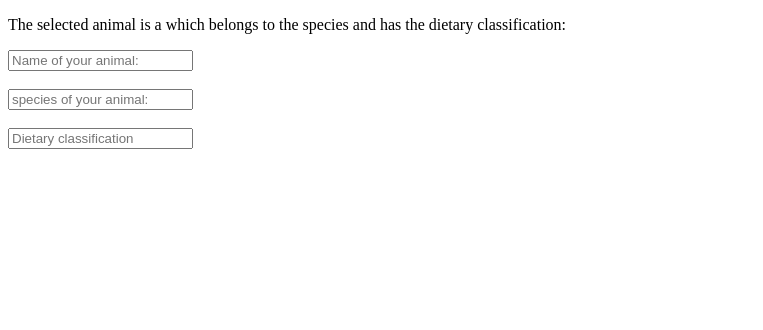
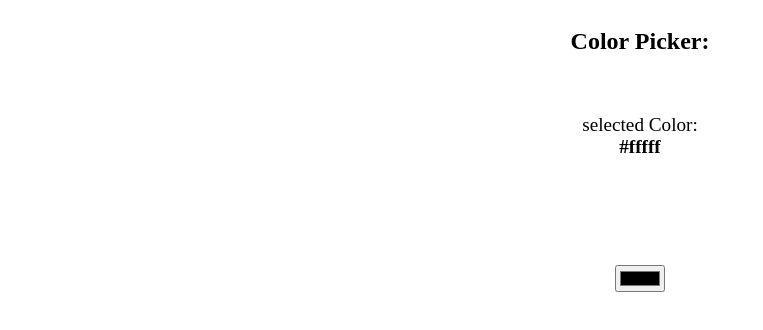
Before and after one commit to rithik-perera/ReactLearningProject, a React (Vite) app in the folder my-react-app/: page / in a window 1280 px wide. Shown: the top 330 px of the page, without its empty margins (0-763 px from the left). Built offline with nearby package versions, Linux system fonts and the light colour scheme.

Commit message:
re-commiting the latest changes

```diff
--- a/my-react-app/src/AllComponents/ObjectsInUseState.jsx
+++ /dev/null
@@ -1,67 +0,0 @@
-import React, {useState} from "react";
-
-function ObjectsInUseState(){
-
-  const  [animal, setAmimal] = useState(
-        {
-            name: "",
-            species: "",
-            dietaryClassification: ""
-        }
-
-    );
-
-
-    const handleAnimalNameChange = (event)=>{
-        setAmimal(
-            a => ({
-                ...a,
-                name: event.target.value
-            })
-        );
-    }
-
-    const handleAnimalTypeChange = (event) =>{
-        setAmimal(
-            a => ({
-                ...a,
-                species: event.target.value //over here it states that the event is deprected, please solve it
-            })
-        );
-    }
-
-    const handleAnimalDCChange = (event)=>{
-        setAmimal(
-            a => ({
-                ...a, dietaryClassification: event.target.value
-            })
-        )
-    }
-
-
-
-    return(
-        <div className="animal-classification">
-            <p>The selected animal is a {animal.name} which belongs to the species {animal.species} and has the dietary classification: {animal.dietaryClassification}</p>
-            <input
-                type="text"
-                placeholder="Name of your animal: "
-                onChange={handleAnimalNameChange}
-             /> <br /><br />
-
-            <input
-                type="text"
-                placeholder="species of your animal: "
-                onChange={handleAnimalTypeChange}
-              /><br /><br />
-
-            <input
-                 type="text"
-                 placeholder="Dietary classification"
-                 onChange={handleAnimalDCChange}
-                 />
-        </div>
-    );
-}
-
-export default ObjectsInUseState;
--- a/my-react-app/src/App.jsx
+++ b/my-react-app/src/App.jsx
@@ -7,7 +7,6 @@
 // import Counter from "./AllComponents/Counter.jsx";
 // import ChangeEventHandler from "./AllComponents/ChangeEventHandler.jsx";
 import ColorPicker from "./AllComponents/ColorPicker.jsx";
-import ObjectsInUseState from "./AllComponents/ObjectsInUseState.jsx";
 
 
 function App() {
@@ -46,8 +45,7 @@ function App() {
     // <MyComponent />
     // <Counter />
     // <ChangeEventHandler />
-    // <ColorPicker />
-    <ObjectsInUseState />
+    <ColorPicker />
   );
 
 
```
